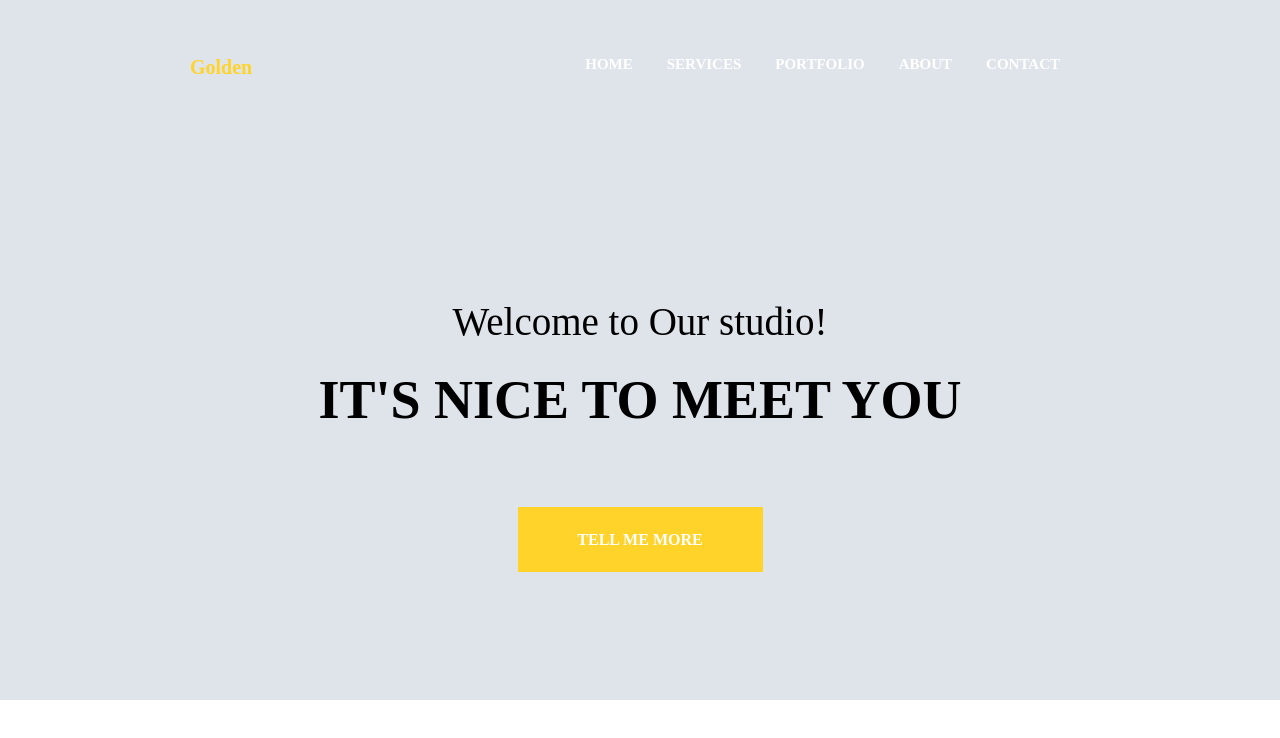
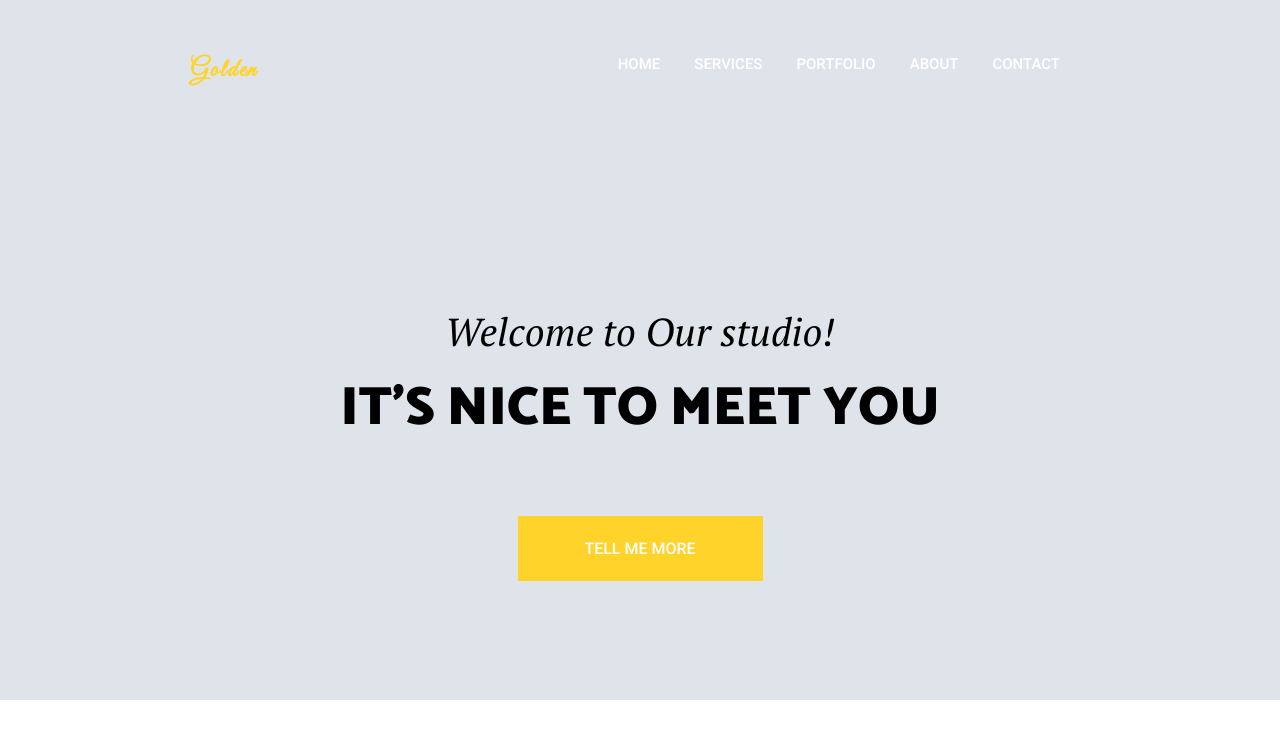
Before and after one commit to Luuki12/tusk-runner-project, a website: page index.html in a window 1280 px wide. Drawn offline with Linux system fonts and the light colour scheme.

Commit message:
Add Header flexbox + styles

```diff
--- a/index.html
+++ b/index.html
@@ -3,6 +3,10 @@
 <head>
     <meta charset="UTF-8">
     <link rel="stylesheet" href="vendor/bootstrap-grid.css">
+    <link href="https://fonts.googleapis.com/css2?family=Great+Vibes&display=swap" rel="stylesheet">
+    <link href="https://fonts.googleapis.com/css2?family=Catamaran:wght@800;900&display=swap" rel="stylesheet">
+    <link href="https://fonts.googleapis.com/css2?family=Roboto:wght@500&display=swap" rel="stylesheet">
+    <link href="https://fonts.googleapis.com/css2?family=PT+Serif:ital@1&display=swap" rel="stylesheet">
     <link rel="stylesheet" href="sass/style.css">
     <link rel="stylesheet" href="https://use.fontawesome.com/releases/v5.5.0/css/all.css">
     <meta name="viewport" content="width=device-width, initial-scale=1.0">
--- a/sass/style.scss
+++ b/sass/style.scss
@@ -2,6 +2,11 @@
 
 $main-color: #ffd32a;
 $color-regular: #fff;
+
+$font-main: 'Catamaran', sans-serif;
+$font-text: 'Roboto', sans-serif;
+$font-italic: 'PT Serif', serif;
+$font-vibes: 'Great Vibes', cursive;
 
 /*Global*/
 
@@ -36,12 +41,15 @@ body {
     text-decoration: none;
     font-size: 15px;
     color: $color-regular;
-    font-weight: bold;
+
+    font-family: $font-text;
 }
 .nav-wrapper h2 {
     margin: 0;
-    font-size: 20px;
+    font-size: 25px;
     color: $main-color;
+    font-family: $font-vibes;
+    letter-spacing: 2px;
 }
 
 /*Header*/
@@ -60,10 +68,13 @@ body {
     font-size: 54px;
     margin: 0;
     padding: 0 0 60px 0;
+    font-family: $font-main;
+    font-weight: 900;
 }
 .header-wrapper p {
     font-size: 39px;
     margin: 0;
+    font-family: $font-italic;
 }
 .btn {
     text-decoration: none;
@@ -76,5 +87,5 @@ body {
     color: $color-regular;
 }
 .header-wrapper a {
-    font-weight: bold;
+    font-family: $font-text;
 }
```
Also changed, not shown: css/style.css, sass/style.css, sass/style.min.css, 1 other file.
